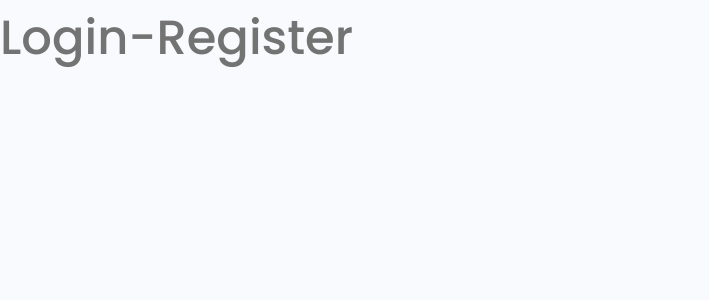
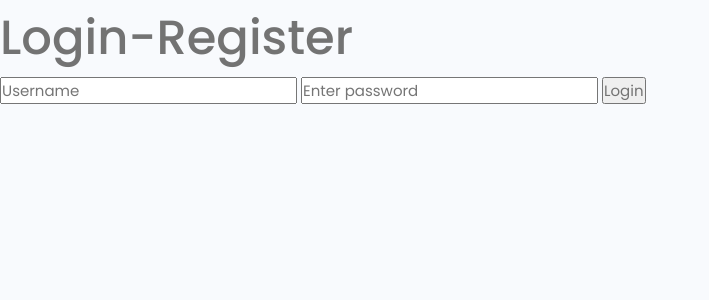
Before and after one commit to gurnitha/django-dennis-devsearch, a Django app: page /login/ in a window 1280 px wide. Shown: the part 101-401 px from the top of the page, without its empty margins (0-709 px from the left). Run offline with Django 3.2, Linux system fonts and the light colour scheme; some libraries are stand-ins or nearby versions.

Commit message:
19.2 Login Part 2 - Adding basic form

```diff
--- a/users/templates/users/login_register.html
+++ b/users/templates/users/login_register.html
@@ -7,4 +7,26 @@
 
 	<h1>Login-Register</h1>
 
+	<form
+		method="POST"
+		action="{% url 'users:login' %}"
+		class="">
+		{% csrf_token %}
+
+		<input
+			type="text"
+			name="username"
+			placeholder="Username">
+
+		<input
+			type="password"
+			name="password"
+			placeholder="Enter password">
+
+		<input
+			type="submit"
+			name=""
+			value="Login">
+	</form>
+
 	{% endblock content %}
```
Also changed, not shown: README.md.
